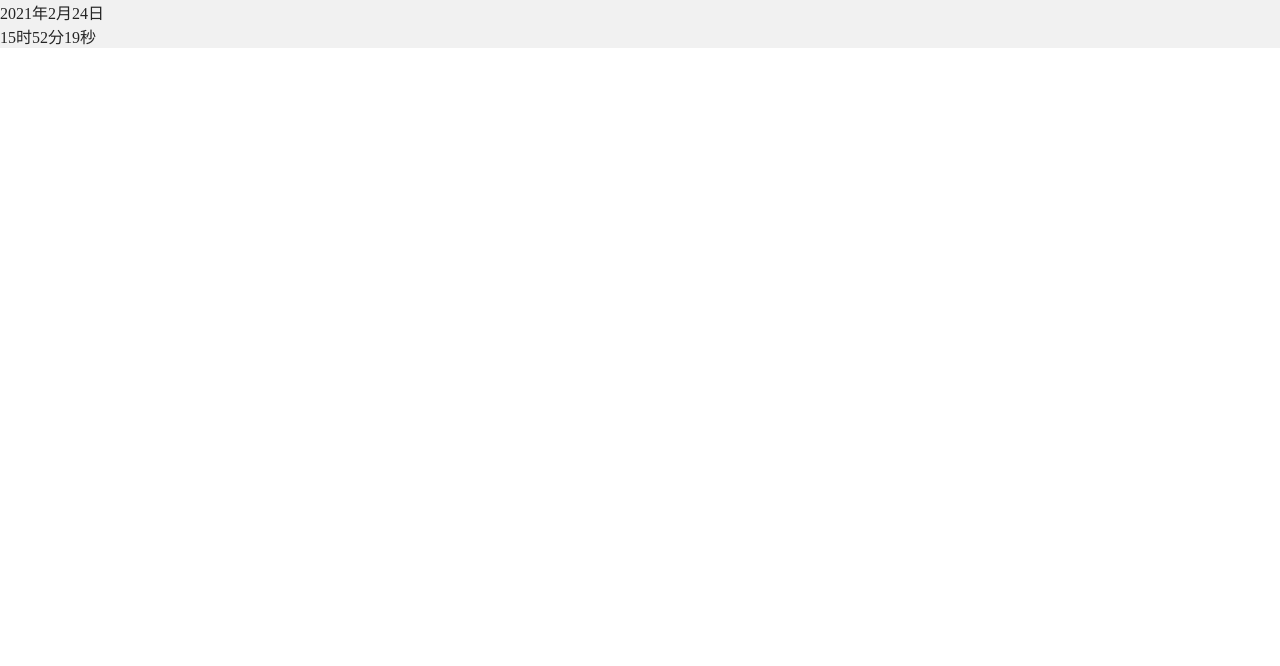
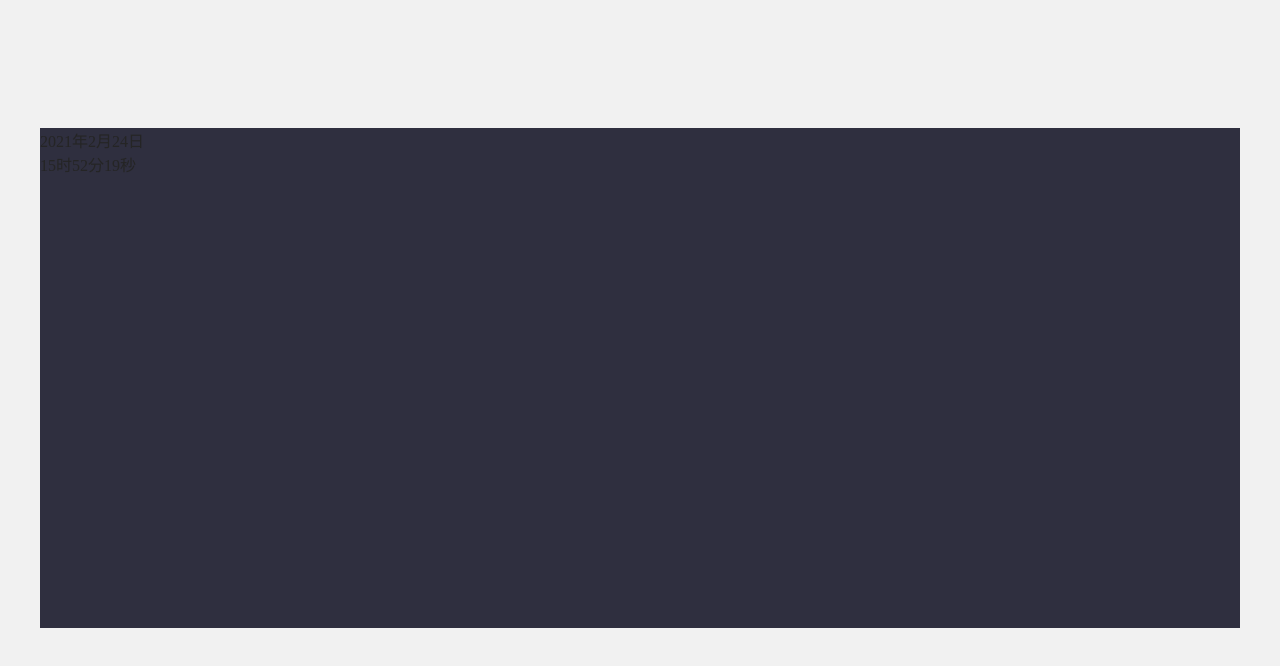
Before and after one commit to bojun1995/o-clock, a Vue app: page / in a window 1280 px wide. Shown: the top 666 px of the page. Built offline with nearby package versions, Linux system fonts and the light colour scheme.

Commit message:
【修改】o-clock

```diff
--- a/src/App.vue
+++ b/src/App.vue
@@ -14,5 +14,8 @@ util.theme.setTheme()
 
 </script>
 
-<style lang="scss" rel="stylesheet/scss" type="text/scss" scoped>
+<style lang="scss" rel="stylesheet/scss" type="text/scss">
+#app {
+  height: 100%;
+}
 </style>
--- a/src/components/base/o-layout/index.vue
+++ b/src/components/base/o-layout/index.vue
@@ -13,6 +13,7 @@ import OClock from '@/views/o-clock/index.vue'
 @import '@/styles/_control.module.scss';
 
 .layout-container {
+  height: 100%;
   @include background_color('background-color_0');
   @include color('color_0');
 }
--- a/src/components/business/date-time/index.vue
+++ b/src/components/business/clock/index.vue
@@ -1,6 +1,8 @@
 <template>
-  <div>{{year}}年{{month}}月{{date}}日</div>
-  <div>{{hours}}时{{minutes}}分{{seconds}}秒</div>
+  <div class="clock_container">
+    <div>{{year}}年{{month}}月{{date}}日</div>
+    <div>{{hours}}时{{minutes}}分{{seconds}}秒</div>
+  </div>
 </template>
 
 <script setup>
@@ -30,9 +32,9 @@ const seconds = computed(() => {
   return state.now.getSeconds()
 })
 
-setTime()
+getTime()
 
-function setTime() {
+function getTime() {
   setInterval(() => {
     let nowTime = new Date()
     state.now = nowTime
@@ -41,4 +43,9 @@ function setTime() {
 </script>
 
 <style lang="scss" rel="stylesheet/scss" type="text/scss" scoped>
+.clock_container {
+  width: 1200px;
+  height: 500px;
+  background-color: rgb(47, 47, 63);
+}
 </style>
--- a/src/styles/global.module.scss
+++ b/src/styles/global.module.scss
@@ -1,11 +1,16 @@
+html,
 body {
-  margin: 0px;
+	height: 100%;
+}
+
+body {
+	margin: 0px;
 }
 
 div {
-  transition: background-color 0.7s;
+	transition: background-color 0.7s;
 }
 
 a {
-  transition: color 0.2s;
+	transition: color 0.2s;
 }
--- a/src/views/o-clock/index.vue
+++ b/src/views/o-clock/index.vue
@@ -1,9 +1,13 @@
 <template>
-  <date-time></date-time>
+  <div class="page_container">
+    <div class="clock_row">
+      <clock></clock>
+    </div>
+  </div>
 </template>
 
 <script setup>
-import DateTime from '@/components/business/date-time/index.vue'
+import Clock from '@/components/business/clock/index.vue'
 import { reactive, inject } from 'vue'
 
 
@@ -17,4 +21,13 @@ function onThemeChange(theme) {
 </script>
 
 <style lang="scss" rel="stylesheet/scss" type="text/scss" scoped>
+.page_container {
+  display: flex;
+}
+.clock_row {
+  display: flex;
+  justify-content: center;
+  width: 100%;
+  margin-top: 10%;
+}
 </style>
```
Also changed, not shown: src/components/HelloWorld.vue (deleted, +0 -30 lines).
